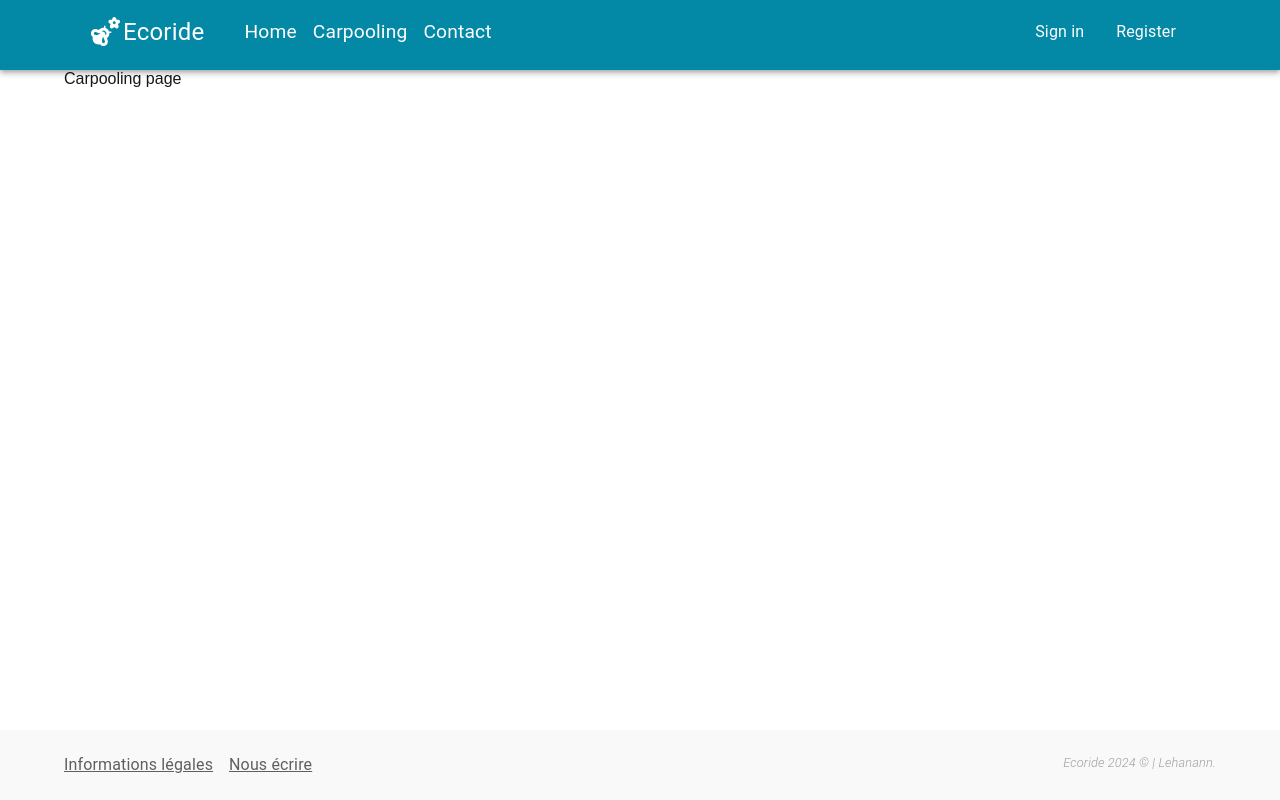
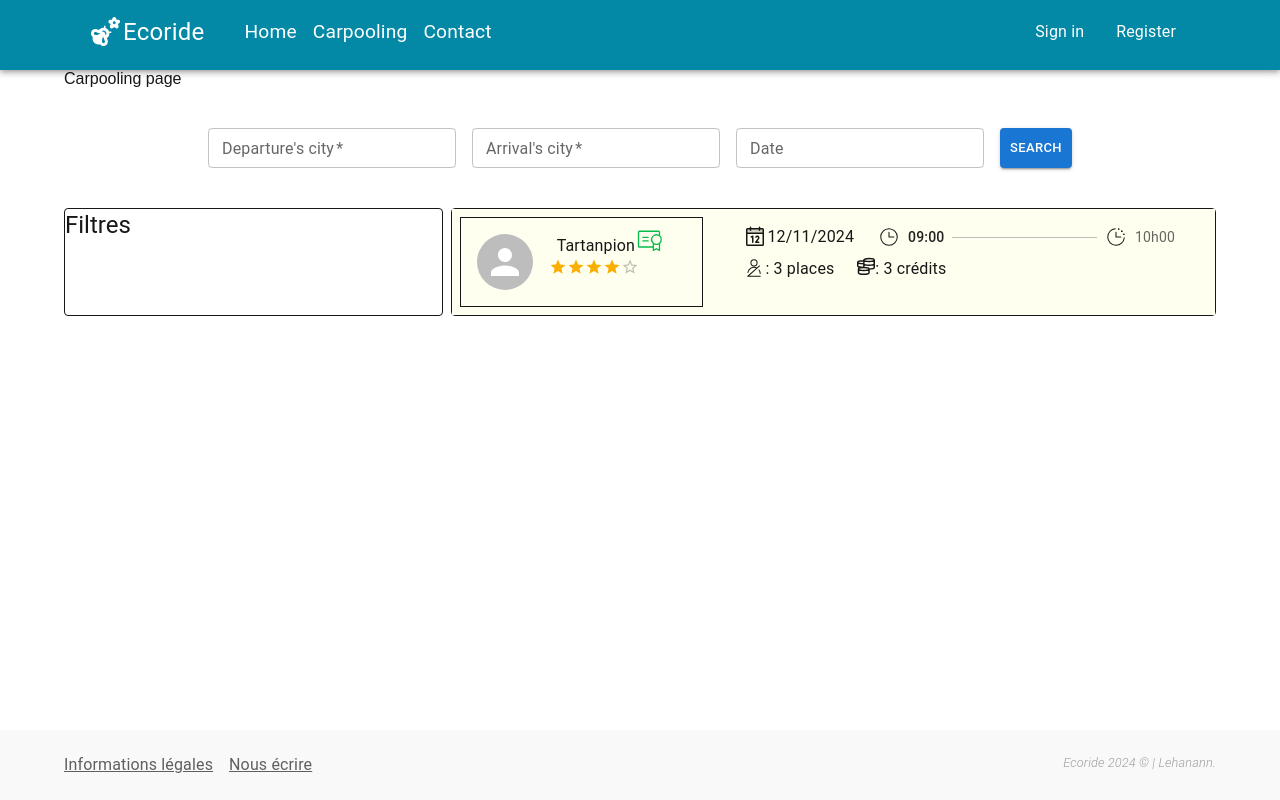
Before and after one commit to Angurva/EcoRide, a Next.js app in the folder frontend/: page /carpooling in a window 1280 px wide. Built offline with nearby package versions, Linux system fonts and the light colour scheme.

Commit message:
create page and function carpoolingView

```diff
--- a/frontend/package.json
+++ b/frontend/package.json
@@ -17,6 +17,7 @@
     "dayjs": "^1.11.13",
     "next": "14.2.15",
     "react": "^18",
-    "react-dom": "^18"
+    "react-dom": "^18",
+    "react-icons": "^5.3.0"
   }
 }
--- a/frontend/src/app/carpooling/page.js
+++ b/frontend/src/app/carpooling/page.js
@@ -1,12 +1,81 @@
-import { Box, Container } from '@mui/material'
+import SearchBar from '@/components/SearchBar'
+import { Avatar, Box, Container, Grid2 as Grid, Rating, Step, StepLabel, Stepper, Tooltip, Typography } from '@mui/material'
 import React from 'react'
+import { PiCertificateLight,PiCalendarDuotone,PiClockLight, PiClockCountdownLight, PiSeatbeltLight  } from "react-icons/pi";
+import { LiaFlagCheckeredSolid } from "react-icons/lia";
+import { CiLocationOn } from "react-icons/ci";
+import ResultSearch from '@/components/ResultSearch';
 
 export default function Carpooling() {
   return (
     <Box flexGrow={1}>
       <Container maxWidth="lg">
         Carpooling page
+        <SearchBar/>
+        <Grid container spacing={1} mt={5}>
+          <Grid size={{ xs:12, md:4}} sx={{ border:1, borderRadius:1}}>
+            <Typography
+              variant="h5"
+            >
+
+              Filtres
+            </Typography>
+
+          </Grid>
+          <Grid size={{ xs:12, md:8}} sx={{ border:1, borderRadius:1}}>
+            <ResultSearch/>
+          </Grid>
+        </Grid>
       </Container>
+      {/**resultats
+
+            <Box sx={{ border:1, mx:2}}>
+              <Box sx={{ display:'flex', justifyContent:'space-between',p:2}}>
+                <Box sx={{display:'flex', alignItems:'center' }}>
+                  <Avatar sx={{mr:2, width:56, height:56}}></Avatar>
+                  <Box sx={{ display: 'flex', flexDirection:'column'}}>
+                    <Typography sx={{ml:1}}>pseudo</Typography>
+                    <Rating value={4}></Rating>
+                  </Box>
+                </Box>
+                <Tooltip title="ecology travel yes">
+                  <PiCertificateLight size={45} style={{color:'#07ba4c'}} />
+                </Tooltip>
+              </Box>
+
+              <Grid container spacing={2} sx={{ border:1}}>
+                <Grid size={4}>
+                  <PiCalendarDuotone size={24}/>:
+                </Grid>
+                <Grid size={8}>
+                  <Stepper alternativeLabel>
+                    <Step>
+                      <StepLabel icon={<PiClockLight size={22}/>}>departure's hour</StepLabel>
+                    </Step>
+                    <Step>
+                      <StepLabel icon={<PiClockCountdownLight size={22}/>}>Arrival's hour</StepLabel>
+                    </Step>
+                  </Stepper>
+                </Grid>
+              </Grid>
+            </Box>
+            <PiSeatbeltLight size={24}/>
+            <Typography>nombre de place restante(s):</Typography>
+            <Typography>price:</Typography>
+            <Stepper alternativeLabel>
+              <Step>
+                <StepLabel icon={<CiLocationOn size={22} />}>city depart</StepLabel>
+              </Step>
+              <Step>
+                <StepLabel icon={<LiaFlagCheckeredSolid size={22}/>}>City end</StepLabel>
+              </Step>
+
+            </Stepper>
+
+
+            <Typography>ecology travel:</Typography>
+
+             */}
     </Box>
   )
 }
--- /dev/null
+++ b/frontend/src/components/ResultSearch.js
@@ -0,0 +1,91 @@
+"use client"
+
+import { Grid2 as Grid, Stack, Box, Avatar, Typography,Rating, Tooltip, Stepper,Step, StepLabel } from '@mui/material'
+import { PiCertificateLight,PiCalendarDuotone,PiClockLight, PiClockCountdownLight, PiSeatbeltLight  } from "react-icons/pi";
+import { LiaFlagCheckeredSolid } from "react-icons/lia";
+import { CiLocationOn } from "react-icons/ci";
+import { GrMoney } from "react-icons/gr";
+import React, { useState } from 'react'
+
+export default function ResultSearch() {
+
+    const [carpooling, setCarpooling] = useState({
+        pseudo:"Tartanpion",
+        note:4,
+        date:"25-11-2024",
+        numberSeat:2,
+        price:3.0,
+        departHour:"08:00",
+        endHour:"08:45",
+        ecology:true,
+
+    })
+
+  return (
+    <Grid container spacing={1} sx={{p:1, bgcolor:'ivory'}}>
+        <Grid size={4} sx={{ border:1}}>
+            <Box sx={{display:'flex', ml:2 }}>
+                <Avatar sx={{my:2,mr:2, width:56, height:56}}></Avatar>
+                <Stack>
+                    <Box display={'flex'} justifyContent={'space-between'}>
+                        <Typography sx={{ml:1,mt:2}}>{carpooling.pseudo}</Typography>
+                        { carpooling.ecology &&
+                        <Box sx={{mt:1, justifySelf:'end'}}>
+
+                            <Tooltip title="ecologic">
+                                <PiCertificateLight size={28} style={{color:'#07ba4c'}} />
+                            </Tooltip>
+
+                        </Box>
+                      }
+                    </Box>
+
+                    <Rating value={4} size='small'></Rating>
+
+                </Stack>
+
+            </Box>
+        </Grid>
+        <Grid size={8} sx={{}}>
+
+            <Stack sx={{px:3}} >
+                <Box sx={{display:'flex', alignItems:'center', justifyContent:'space-between',my:1}}>
+                    <Box sx={{display:'flex',mr:2}}>
+                        <PiCalendarDuotone size={24} style={{ marginLeft:8}}/>
+                        <Typography sx={{alignItems:'center'}}>12/11/2024</Typography>
+                    </Box>
+                    <Stepper sx={{ flexGrow:1}}>
+                        <Step>
+                            <StepLabel icon={<PiClockLight size={22}/>}>09:00</StepLabel>
+                        </Step>
+                        <Step>
+                            <StepLabel icon={<PiClockCountdownLight size={22}/>}>10h00</StepLabel>
+                        </Step>
+                    </Stepper>
+                </Box>
+                <Grid container spacing={2} sx={{ml:1}}>
+                    <Grid size={3} sx={{display:'flex'}}>
+                        <Tooltip title="Nombre de place(s) restante(s)" placement="bottom-start">
+                            <PiSeatbeltLight size={22}/>
+                        </Tooltip>
+                        <Typography>: 3 places</Typography>
+                    </Grid>
+                     <Grid size={3} sx={{display:'flex'}}>
+                        <Tooltip title="Prix en crédit">
+                            <GrMoney size={18}/>
+                        </Tooltip>
+                        <Typography>: 3 crédits</Typography>
+                    </Grid>
+                    <Grid size={3}offset={3} sx={{ display:'flex', justifyContent:'end', pr:1}}>
+
+                    </Grid>
+
+                </Grid>
+            </Stack>
+
+        </Grid>
+
+
+    </Grid>
+  )
+}
```
Also changed, not shown: 1 other file (tests, documents, lock files or other folders).
